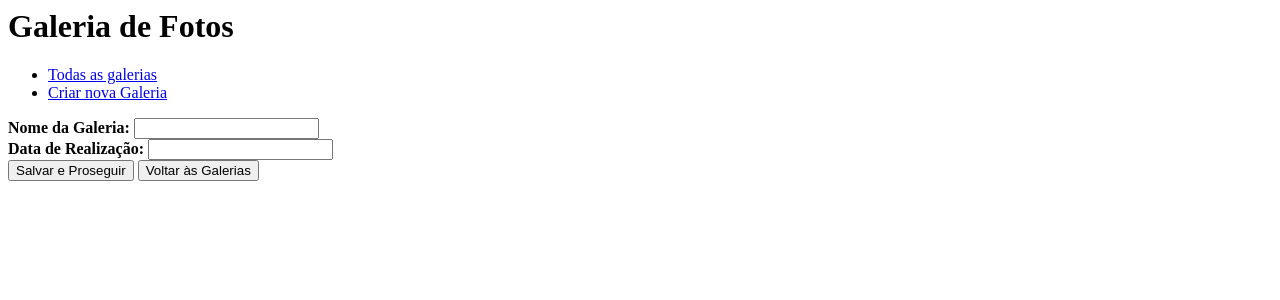
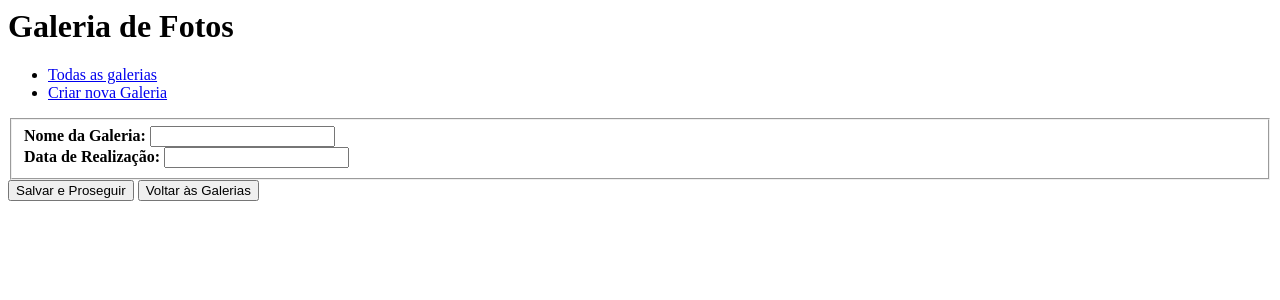
Before and after one commit to ricardorohde/cms, a CodeIgniter app: template application/views/paginas/galerias/galerias.php in a window 1280 px wide. Shown: the top 300 px of the page. Run offline with CodeIgniter, Linux system fonts and the light colour scheme; the template is opened without the code that fills it, so the values that code supplies are empty.

Commit message:
Galerias
[Novo]
- [x] Atualização da cocumentação inline do arquivo
*./../controllers/galerias/galerias.php*
- [x] Atualização da documentação inline do arquivo
*./../controllers/galerias/opcoes_galerias.php*

[Bug Fix]
- [x] Atualização da página de exibição das galerias, visto que, no
formulário de criação de nova galeria,
a mesma estava com problema na renderização

[Obsoleto]
- [x] Redirada da referência para o css *modulos.css* do arquivo
*./../views/paginas/galerias/galerias.php*, pois
o mesmo estava obsoleto

```diff
--- a/application/views/paginas/galerias/galerias.php
+++ b/application/views/paginas/galerias/galerias.php
@@ -47,34 +47,23 @@
                 }
                 else
                 {
-                    $.smallBox({
-                        title: "<i class='glyphicon glyphicon-remove'></i> Erro",
-                        content: "<strong>Não foi possível criar a galeria</strong>",
-                        color: "#d8c74e",
-                        iconSmall: "fa fa-thumbs-down bounce animated",
-                        timeout: 5000
-                    });
+                    msg_erro('Não foi possível criar a galeria');
                 }
             },
             error: function() {
-                $.smallBox({
-                    title: "<i class='glyphicon glyphicon-remove'></i> Erro",
-                    content: "<strong>Ocorreu um erro. Tente novamente</strong>",
-                    color: "#d8c74e",
-                    iconSmall: "fa fa-thumbs-down bounce animated",
-                    timeout: 5000
-                });
+                msg_erro('Ocorreu um erro. Tente novamente');
             }
         });
     });
 
+    /** Função desenvolvida para buscar as galerias cadastradas **/
     function buscar()
     {
-        $.get("<?php echo app_baseUrl() . 'galerias/galerias/busca_galerias' ?>", function(b) {
-            $("#galerias_cadastradas").html(b);
-        });
+        url = "<?php echo app_baseUrl() . 'galerias/galerias/busca_galerias' ?>";
+        loadAjax(url, $("#galerias_cadastradas"));
     }
 
+    /** Chamada da função buscar no Onload **/
     window.onload(buscar());
 </script>
 <div class="row">
@@ -107,17 +96,17 @@
                         </li>
                     </ul>
                 </header>
-                <div class="no-padding">
-                    <div class="widget-body">
+                <div>
+                    <div class="widget-body no-padding">
                         <div id="myTabContent" class="tab-content">
                             <div class="tab-pane fade active in padding-10 no-padding-bottom" id="todas_galerias">
-                                <div class="row no-space" id="galerias_cadastradas">
+                                <!-- Receberá as galerias cadastradas via ajax -->
+                                <div class="row no-space" id="galerias_cadastradas"></div>
+                                <!--*****************************************-->
                             </div>
-                            </div>
-                            <div class="tab-pane fade padding-10 no-padding-bottom" id="nova_galeria">
-                                <div class="row no-space">
-                                    <div class="row padding-10">
+                            <div class="tab-pane fade no-padding-bottom" id="nova_galeria">
                                 <form class="smart-form" id="dados_galeria">
+                                    <fieldset>
                                         <section>
                                             <label class="label"><strong>Nome da Galeria:</strong></label>
                                             <label class="input">
@@ -130,6 +119,7 @@
                                                 <input type="text" id="data" maxlength="10" required data-mask="99/99/9999">
                                             </label>
                                         </section>
+                                    </fieldset>
                                     <footer>
                                         <button class="btn btn-primary" type="submit"><i class="fam-disk"></i> Salvar e Proseguir</button>
                                         <button id="reset" class="btn btn-warning" type="reset"><i class="fam-arrow-left"></i> Voltar às Galerias</button>
@@ -140,8 +130,6 @@
                     </div>
                 </div>
             </div>
-                </div>
-            </div>
         </article>
     </div>
 </section>
```
Also changed, not shown: application/controllers/galerias/galerias.php (+18 -10 lines), application/controllers/galerias/opcoes_galerias.php (+39 -26 lines). Lines whose indentation alone changed are shown as unchanged.
